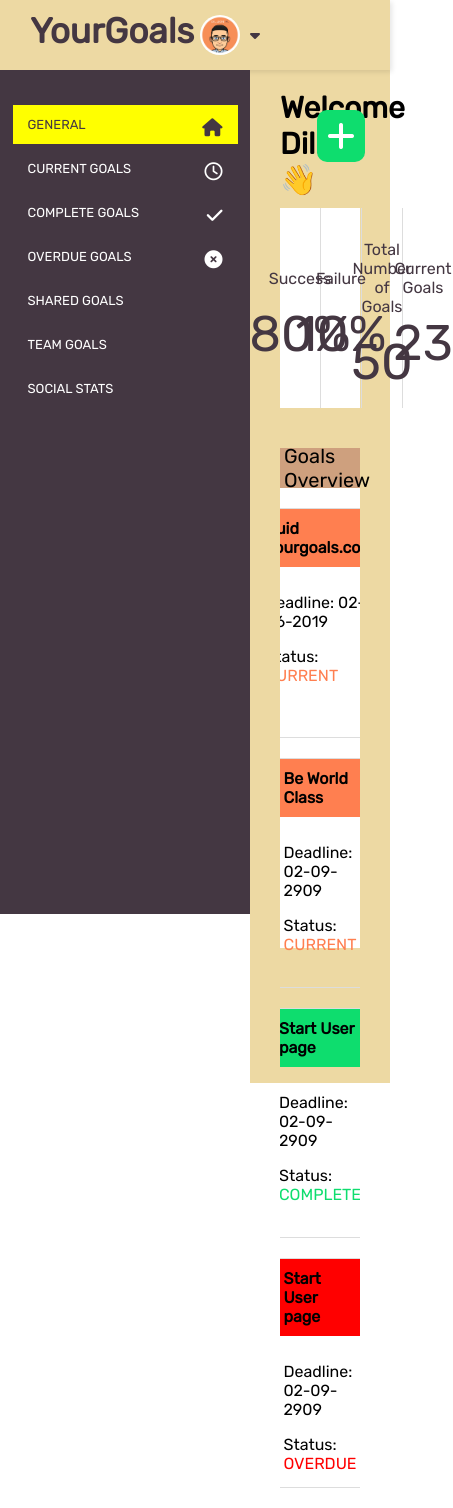
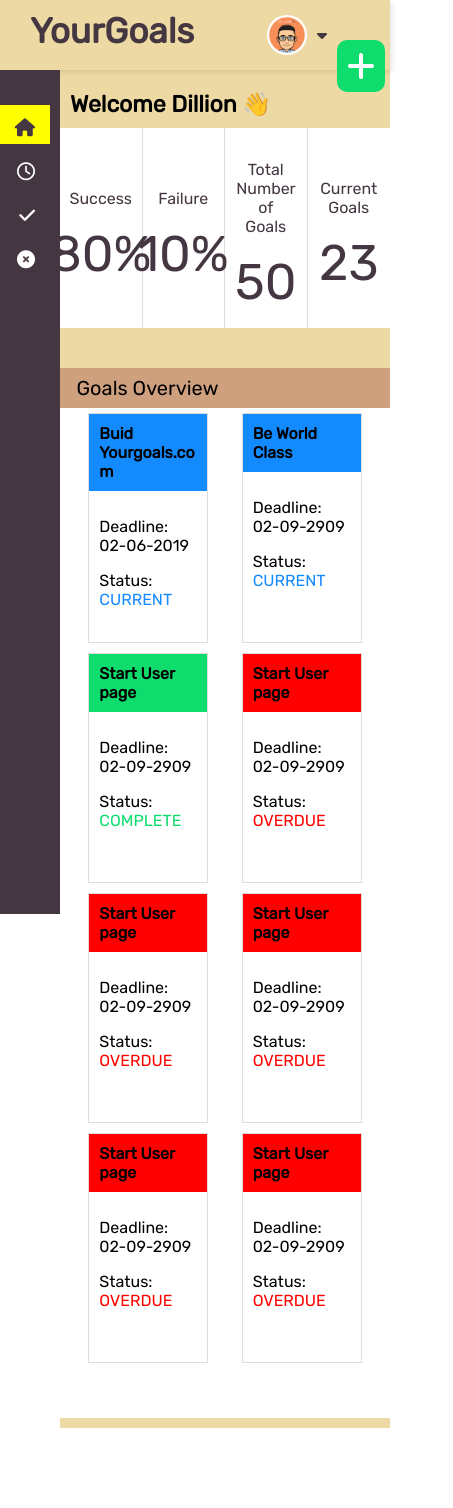
Before and after one commit to dillionmegida/your-goals, a React (Create React App) app in the folder client/: page /user in a window 390 px wide. Shown: the whole page, 453 px wide, since content can reach past the window. After the commit the page ends 1428 px from the top, so only its background shows below. Built offline with nearby package versions, Linux system fonts and the light colour scheme.

Commit message:
Mobile responsitivity]

```diff
--- a/client/src/User/Goals/Goals.js
+++ b/client/src/User/Goals/Goals.js
@@ -31,6 +31,38 @@ let AllGoals = [
 		duration: '50 days',
 		status: 'Overdue',
 		routine: 'Monthly'
+	},
+	{
+		key: 'Play ss',
+		title: 'Start User page',
+		deadline: '02-09-2909',
+		duration: '50 days',
+		status: 'Overdue',
+		routine: 'Monthly'
+	},
+	{
+		key: 'Play sss',
+		title: 'Start User page',
+		deadline: '02-09-2909',
+		duration: '50 days',
+		status: 'Overdue',
+		routine: 'Monthly'
+	},
+	{
+		key: 'Play ssss',
+		title: 'Start User page',
+		deadline: '02-09-2909',
+		duration: '50 days',
+		status: 'Overdue',
+		routine: 'Monthly'
+	},
+	{
+		key: 'Play saaa',
+		title: 'Start User page',
+		deadline: '02-09-2909',
+		duration: '50 days',
+		status: 'Overdue',
+		routine: 'Monthly'
 	}
 ];
 
--- a/client/src/User/components/container/LeftColumn/LeftColumn.css
+++ b/client/src/User/components/container/LeftColumn/LeftColumn.css
@@ -2,7 +2,7 @@
     position: fixed;
     top: 70px;
     left: 0;
-    width: 250px;
+    width: 16vw;
     height: 100vh;
     overflow-y: auto;
     background-color: var(--color1);
@@ -23,3 +23,10 @@
     flex-flow: column; */
     /* align-items: center; */
 }
+
+@media screen and (max-width: 850px) {
+    .LeftColumn {
+        transform: translateX(-140px);
+        width: 200px;
+    }
+}
--- a/client/src/User/components/container/RightColumn/RightColumn.css
+++ b/client/src/User/components/container/RightColumn/RightColumn.css
@@ -1,7 +1,14 @@
 .RightColumn {
-	width: calc(100% - 250px);
+	width: 84vw;
 	background-color: var(--color4);
 	min-height: 120vh;
-	margin-left: 250px;
+	margin-left: 16vw;
 	padding: 10px 30px;
 }
+@media screen and (max-width: 850px) {
+    .RightColumn {
+        width: calc(100vw - 60px);
+        margin-left: 60px;
+        padding: 10px 0;
+    }
+}
--- a/client/src/User/components/container/TopHeader/TopHeader.css
+++ b/client/src/User/components/container/TopHeader/TopHeader.css
@@ -13,7 +13,7 @@
 	display: flex;
 	width: 60px;
 	align-items: center;
-	margin-right: 100px;
+	margin-right: 10%;
 	justify-content: space-between;
 	cursor: pointer;
 }
@@ -32,7 +32,7 @@
 	position: fixed;
 	width: 200px;
 	top: 70px;
-	right: 60px;
+	right: 90px;
 	background-color: var(--color2);
 	text-align: center;
 }
--- a/client/src/styles/User.css
+++ b/client/src/styles/User.css
@@ -57,10 +57,12 @@
 }
 
 .Overview {
-	margin: 40px 0;
+	margin: 40px 0 0;
 	width: 100%;
-	height: 500px;
+	/* height: 500px; */
 	background-color: white;
+	padding: 0 0 50px;
+	/* overflow-y: auto; */
 }
 .Overview .title {
 	display: flex;
@@ -74,46 +76,36 @@
 .GoalsDisplay {
 	display: flex;
 	flex-wrap: wrap;
-	justify-content: center;
+	justify-content: space-evenly;
 	padding: 10px;
-	overflow-y: auto;
 }
 .GoalContainer {
 	width: 230px;
 	height: 230px;
 	border: 1px solid #ddd;
-	margin: 10px 5px;
+	margin: 10px 10px;
 }
 .GoalTitle {
 	font-weight: bold;
 	width: 100%;
 	padding: 10px;
 	margin: 0;
+	overflow-wrap: break-word;
 }
 .GoalContents {
 	width:100%;
 	padding: 10px;
 }
-/* .Dashboard {
-	min-height: calc(100vh - 100px);
-	background-color: var(--color4);
-	padding: 50px 10vw;
-	display: flex;
-	justify-content: space-evenly;
-	flex-wrap: wrap;
+
+@media screen and (max-width: 650px) {
+	.WelcomeUser {
+		font-size: 23px;
+		margin: 10px 10px;
 	}
-
-.CompAndIncomp {
-	display: flex;
-	flex-flow: column;
-	justify-content: space-between;
-	height: 80%;
-}
-
 	.AddGoal {
 		position: fixed;
-	top: 110px;
-	right: 25px;
+		top: 40px;
+		right: 5px;
 		border-radius: 10px;
 		margin-bottom: 20px;
 		background-color: var(--color6);
@@ -121,33 +113,11 @@
 		padding: 10px;
 		cursor: pointer;
 	}
-.AddGoal:hover {
-	animation: CreateAnim 0.5s alternate ease;
+	.GoalsDisplay {
+		padding: 0;
 	}
-
-@keyframes CreateAnim {
-	25% {
-		transform: scale(1.2);
-	}
-	50% {
-		transform: scale(1.0);
-	}
-	75% {
-		transform: scale(1.1);
-	}
-	100% {
-		transform: scale(1);
+	.GoalContainer {
+		width: 120px;
+		margin: 5px 5px;
 	}
 }
-
-@media screen and (max-width: 800px) {
-	.Dashboard {
-		padding: 50px 0;
-	}
-} */
-/* @media screen and (max-width: 500px) {
-	.CompAndIncomp {
-		width: 100vw;
-		margin-left: 0;
-	}
-} */
--- a/client/src/styles/index.css
+++ b/client/src/styles/index.css
@@ -11,7 +11,7 @@ html {
   --color5: #E2E8C0;
   --color6: rgb(14, 221, 110);
 
-  --currentColor: #FF7F50;
+  --currentColor: #148aff;
   --completeColor: var(--color6);
   --overdueColor: red;
 
```
Lines whose indentation alone changed are shown as unchanged.
